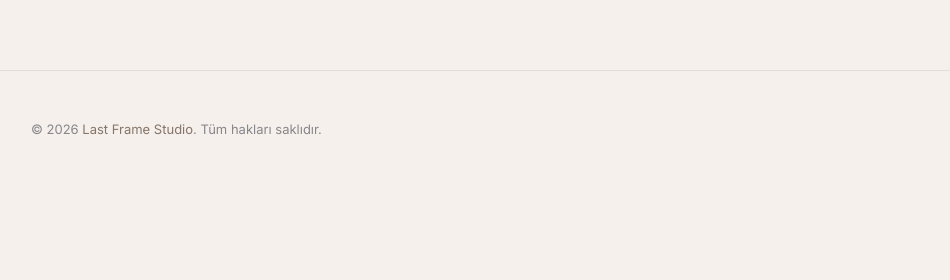
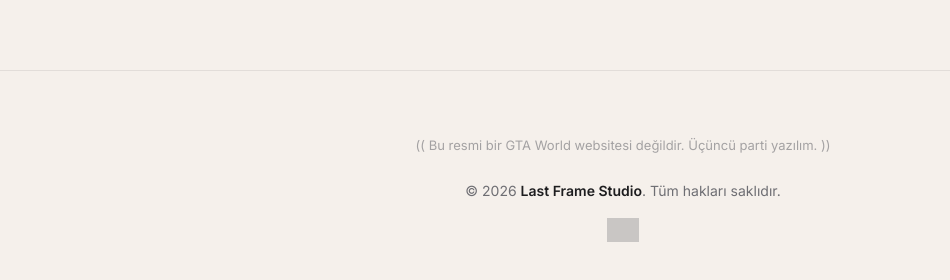
Before and after one commit to literallyeira/last-frame, a Next.js app: page /portfolio in a window 1280 px wide. Shown: the part 730-1010 px from the top of the page, without its empty margins (17-967 px from the left). Before the commit the page ends 918 px from the top, so only its background shows below. Built offline with nearby package versions, Linux system fonts and the light colour scheme; no server answers; the database is empty; grey boxes are pictures that could not be loaded.

Commit message:
feat: add GTAW disclaimer and official logo to footer

```diff
--- a/app/globals.css
+++ b/app/globals.css
@@ -553,26 +553,50 @@ body {
 
 /* ========== FOOTER ========== */
 .footer {
-  padding: 48px 48px;
-  display: flex;
-  align-items: center;
-  justify-content: space-between;
+  background-color: var(--bg-primary);
+  padding: 64px 48px;
+  text-align: center;
   border-top: 1px solid var(--border);
 }
 
+.footer-disclaimer {
+  font-size: 13px;
+  color: var(--text-secondary);
+  opacity: 0.6;
+  margin-bottom: 24px;
+  font-family: inherit;
+}
+
+.footer-bottom {
+  display: flex;
+  flex-direction: column;
+  align-items: center;
+  gap: 16px;
+}
+
 .footer p {
-  font-size: 13px;
-  color: var(--text-muted);
-  font-weight: 400;
+  color: var(--text-secondary);
+  font-size: 14px;
 }
 
 .footer a {
-  color: var(--accent);
+  color: var(--text-primary);
+  font-weight: 600;
   text-decoration: none;
-  transition: var(--transition);
 }
 
-.footer a:hover { color: var(--accent-hover); }
+.footer-gtaw-logo {
+  height: 24px;
+  width: auto;
+  opacity: 0.5;
+  filter: grayscale(1);
+  transition: opacity 0.3s ease, filter 0.3s ease;
+}
+
+.footer-gtaw-logo:hover {
+  opacity: 1;
+  filter: grayscale(0);
+}
 
 /* ========== REVEAL ========== */
 .reveal {
@@ -646,9 +670,7 @@ body {
   .hero-scroll-indicator { display: none; }
 
   .footer {
-    flex-direction: column;
-    gap: 8px;
-    padding: 32px 24px;
+    padding: 48px 24px;
     text-align: center;
   }
 
--- a/components/Footer.jsx
+++ b/components/Footer.jsx
@@ -3,9 +3,21 @@ export default function Footer() {
 
   return (
     <footer className="footer">
-      <p>
-        © {year} <a href="#">Last Frame Studio</a>. Tüm hakları saklıdır.
-      </p>
+      <div className="footer-disclaimer">
+        (( Bu resmi bir GTA World websitesi değildir. Üçüncü parti yazılım. ))
+      </div>
+      <div className="footer-bottom">
+        <p>
+          © {year} <a href="#">Last Frame Studio</a>. Tüm hakları saklıdır.
+        </p>
+        <div className="footer-gtaw">
+          <img
+            src="https://forum-tr.gta.world/uploads/monthly_2025_02/logo.png.3fe10156c1213bdb8f59cd9bc9e15781.png"
+            alt="GTAW TR"
+            className="footer-gtaw-logo"
+          />
+        </div>
+      </div>
     </footer>
   );
 }
```
